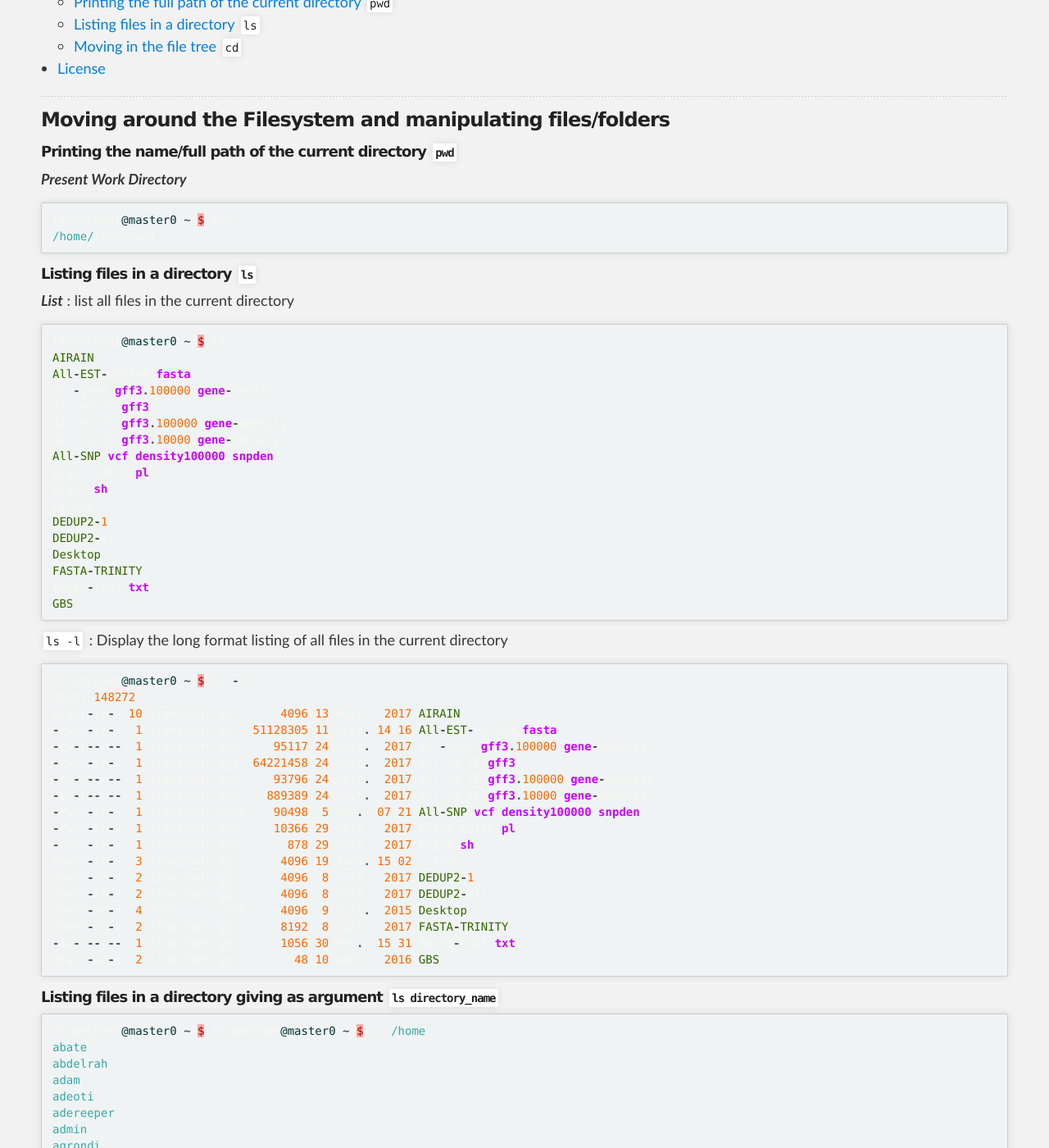
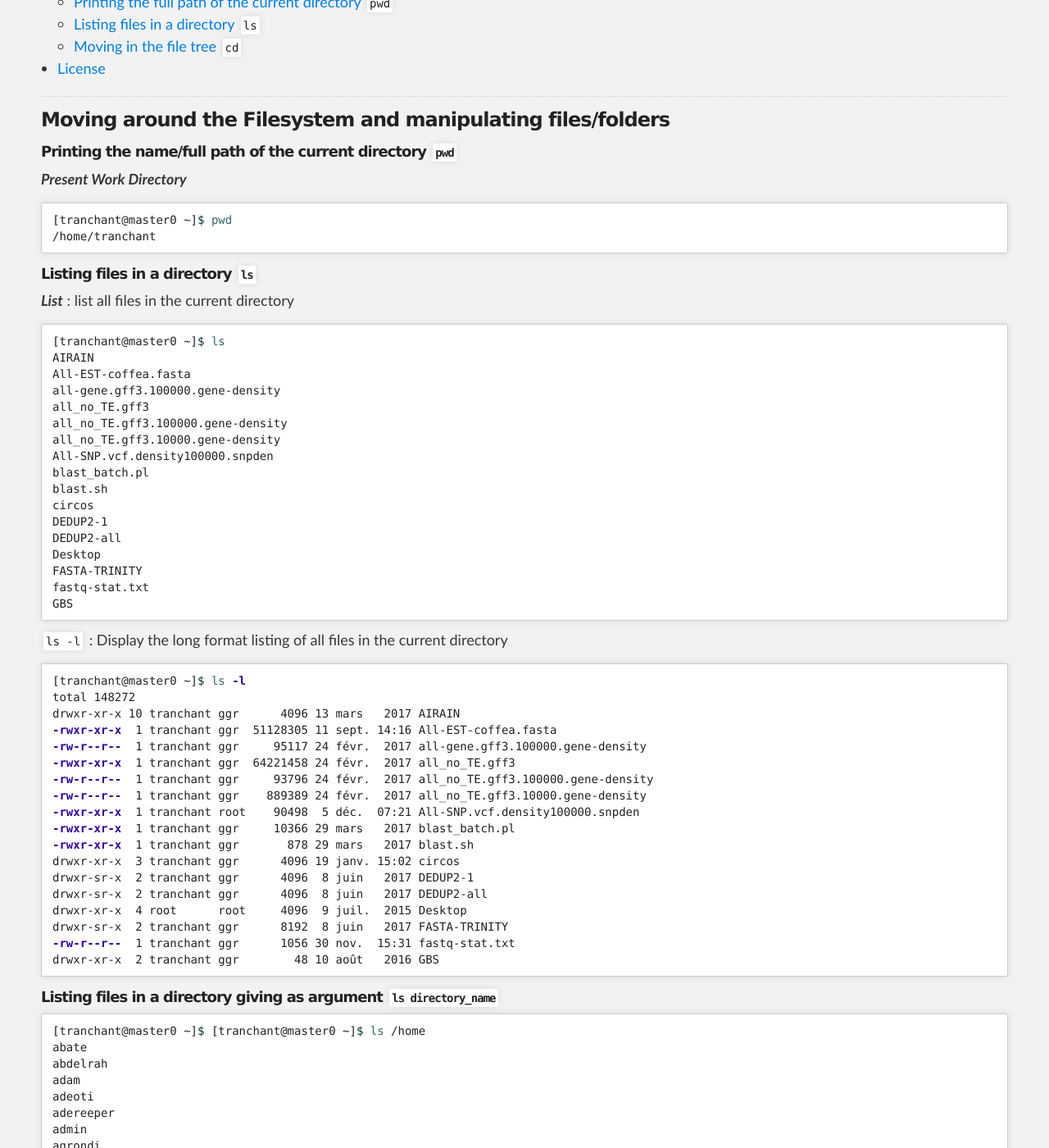
Before and after one commit to SouthGreenPlatform/trainings, a Jekyll site: the page built from _pages/linux/linuxTuto.md, in a window 1280 px wide and 1400 px high, scrolled down 621 px. Shown: the whole window at 82% size. Built offline with Jekyll 4.4.1, drawn with Linux system fonts in a browser that asks for light colours; nearby versions of some CDN libraries.

Commit message:
Update linuxTuto.md

````diff
--- a/_pages/linux/linuxTuto.md
+++ b/_pages/linux/linuxTuto.md
@@ -32,16 +32,16 @@ description: Linux page
 ##### Printing the name/full path of the current directory `pwd`
 **_Present Work Directory_**
 
-```ruby
+{% highlight bash %}
 [tranchant@master0 ~]$ pwd
 /home/tranchant
-```
+{% endhighlight %}
 
 <a name="ls"></a>
 ##### Listing files in a directory `ls`
 **_List_** : list all files in the current directory
 
-```ruby
+{% highlight bash %}
 [tranchant@master0 ~]$ ls
 AIRAIN
 All-EST-coffea.fasta
@@ -59,11 +59,11 @@ Desktop
 FASTA-TRINITY
 fastq-stat.txt
 GBS
-```
+{% endhighlight %}
 
 `ls -l` : Display the long format listing of all files in the current directory
 
-```ruby
+{% highlight bash %}
 [tranchant@master0 ~]$ ls -l
 total 148272
 drwxr-xr-x 10 tranchant ggr      4096 13 mars   2017 AIRAIN
@@ -82,12 +82,12 @@ drwxr-xr-x  4 root      root     4096  9 juil.  2015 Desktop
 drwxr-sr-x  2 tranchant ggr      8192  8 juin   2017 FASTA-TRINITY
 -rw-r--r--  1 tranchant ggr      1056 30 nov.  15:31 fastq-stat.txt
 drwxr-xr-x  2 tranchant ggr        48 10 août   2016 GBS
-```
+{% endhighlight %}
 
 <a name="ls"></a>
 ##### Listing files in a directory giving as argument `ls directory_name`
 
-```ruby
+{% highlight bash %}
 [tranchant@master0 ~]$ [tranchant@master0 ~]$ ls /home
 abate
 abdelrah
@@ -97,7 +97,7 @@ adereeper
 admin
 agrondi
 aichatou
-```
+{% endhighlight %}
 
 -----------------------
 
````
